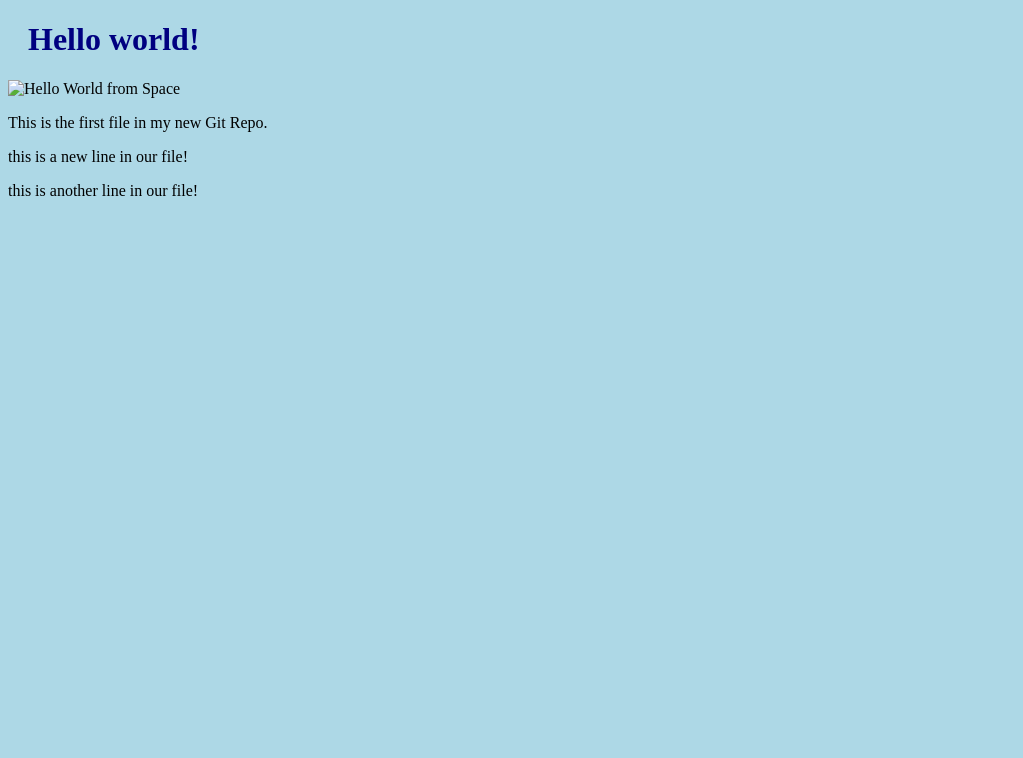
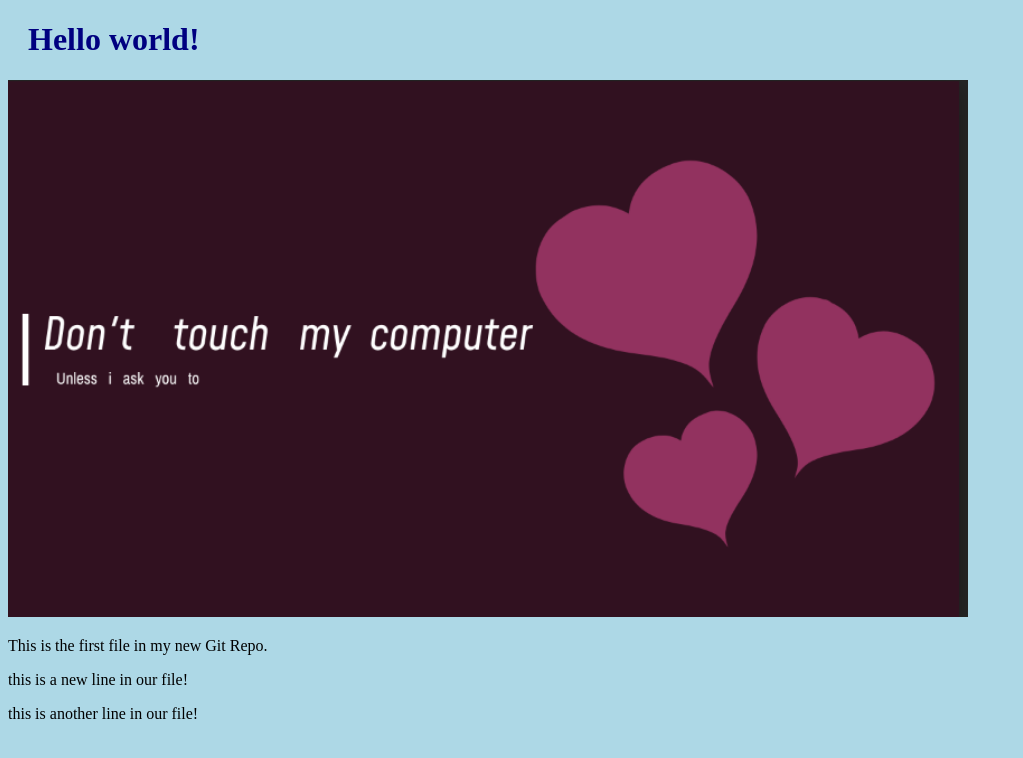
Before and after one commit to its-Ines2024/my-first-project, a plain HTML site: page index.html in a window 1280 px wide. Shown: the whole page, without its empty margins (0-1023 px from the left). Drawn offline with Linux system fonts and the light colour scheme.

Commit message:
added .png file to my project

```diff
--- a/index.html
+++ b/index.html
@@ -7,7 +7,7 @@
 <body>
 
 <h1>Hello world!</h1>
-<div><img src="img_hello_world.jpg" alt="Hello World from Space"
+<div><img src="img_hello_world.png" alt="Hello World from Space"
 style="width:100%;max-width:960px"></div>
 <p>This is the first file in my new Git Repo.</p>
 <p>this is a new line in our file!</p>
```
Also changed, not shown: img_hello_world.png (added).
